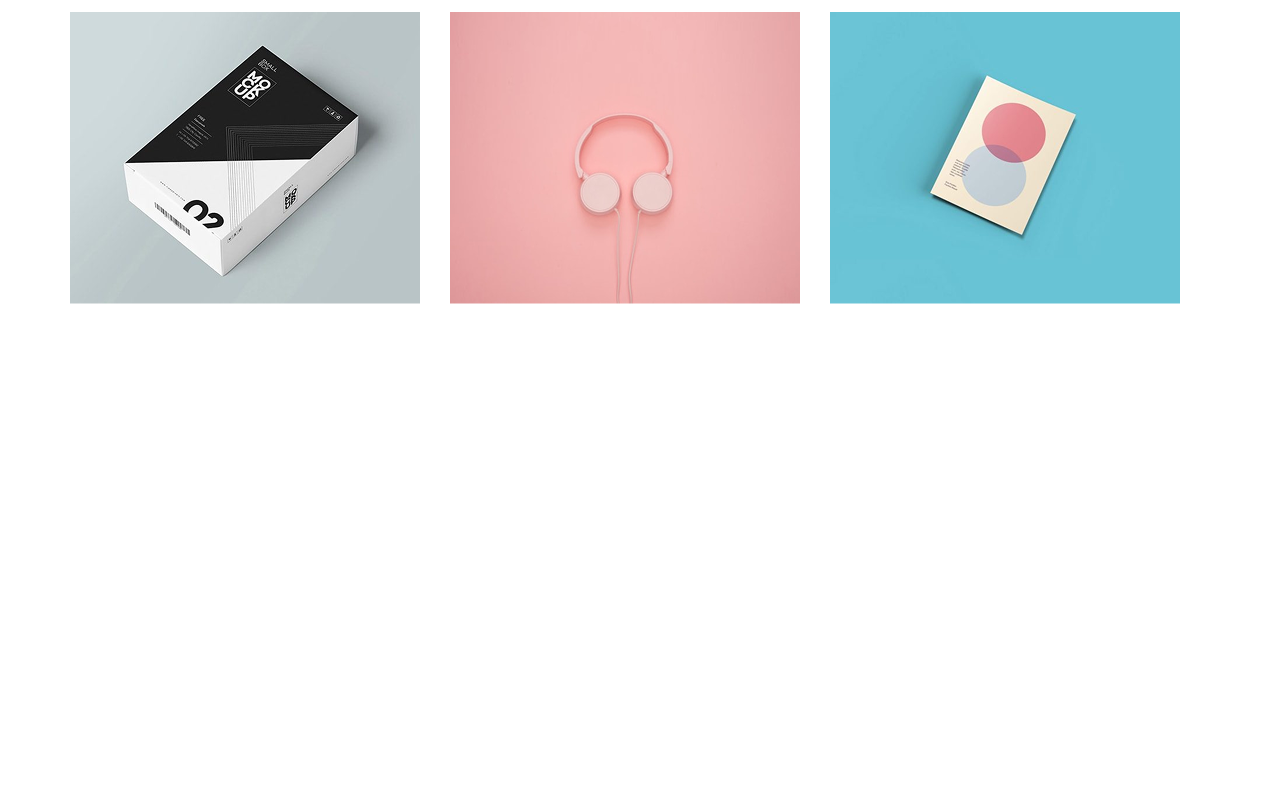
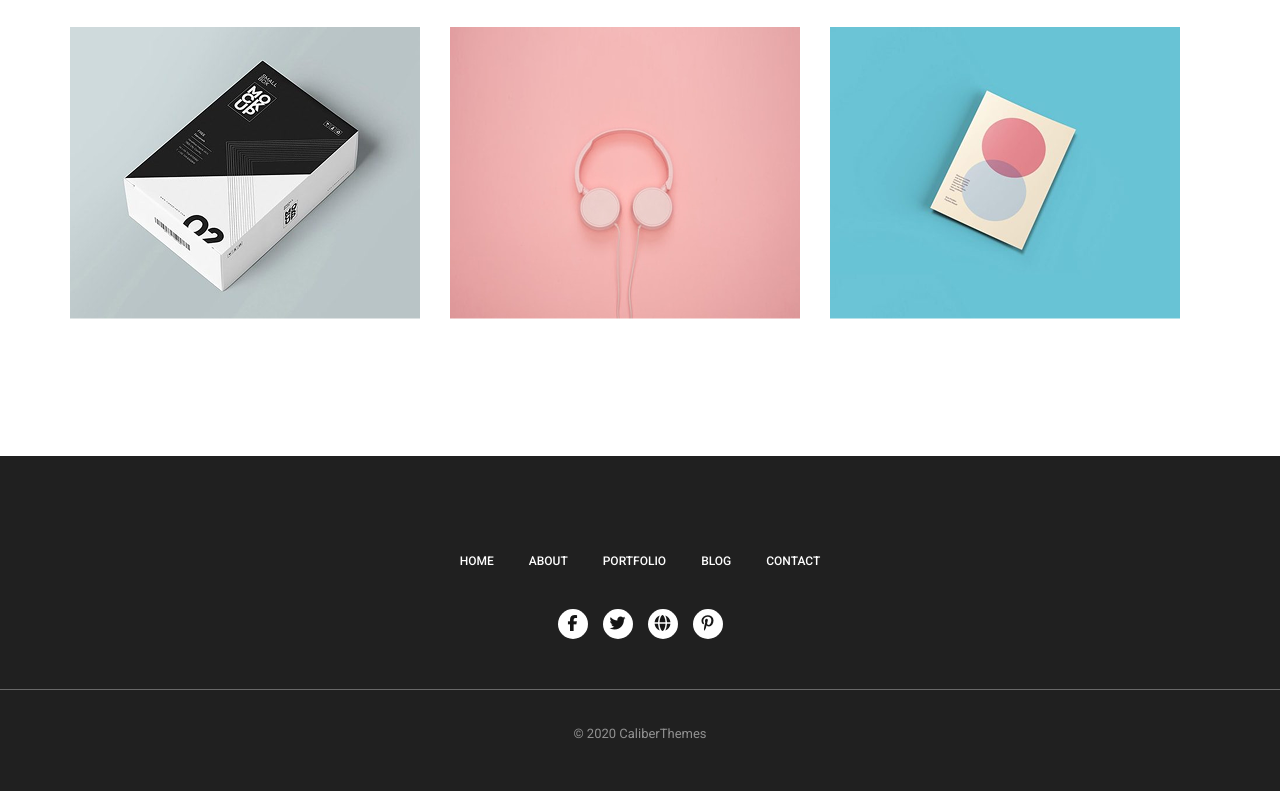
Before and after one commit to sojib6505/blog-site, a plain HTML site: page index.html in a window 1280 px wide. Shown: the part 1535-2326 px from the top of the page. Before the commit the page ends 1843 px from the top, so only its background shows below. Drawn offline with Linux system fonts and the light colour scheme.

Commit message:
footer Section Done

```diff
--- a/index.html
+++ b/index.html
@@ -4,7 +4,11 @@
     <meta charset="UTF-8">
     <meta name="viewport" content="width=device-width, initial-scale=1.0">
     <title>Document</title>
+    <!-- font awesome cdn-->
+    <link rel="stylesheet" href="https://cdnjs.cloudflare.com/ajax/libs/font-awesome/7.0.1/css/all.min.css" integrity="sha512-2SwdPD6INVrV/lHTZbO2nodKhrnDdJK9/kg2XD1r9uGqPo1cUbujc+IYdlYdEErWNu69gVcYgdxlmVmzTWnetw==" crossorigin="anonymous" referrerpolicy="no-referrer" />
+    <!-- Css added -->
     <link rel="stylesheet" href="style/style.css">
+
 </head>
 <body>
      <!-- Navbar Start -->
@@ -52,6 +56,27 @@
          </div>
        </main>
      <!-- Main Section End-->
-
+    <!-- footer section start -->
+    <footer class="footer-section">
+        <div>
+            <ul class="footer-items">
+              <li><a href="#">HOME</a></li>
+              <li><a href="#">ABOUT</a></li>
+              <li><a href="#">PORTFOLIO</a></li>
+              <li><a href="#">BLOG</a></li>
+              <li><a href="#">CONTACT</a></li>
+            </ul>
+        </div>
+        <div class="social-contact">
+             <ul class="social-link">
+               <li><a href="#"><i class="fa-brands fa-facebook-f"></i></a></li>
+               <li><a href="#"><i class="fa-brands fa-twitter"></i></a></li>
+               <li><a href="#"><i class="fa-solid fa-globe"></i></a></li>
+               <li><a href="#"><i class="fa-brands fa-pinterest-p"></i></a></li>
+             </ul>
+        </div>
+        <hr>
+        <p class="footer-p">© 2020 CaliberThemes</p>
+    </footer>
 </body>
 </html>
--- a/style/style.css
+++ b/style/style.css
@@ -6,7 +6,6 @@
 }
 .container{
     width: 1140px;
-    height: 100px;
     margin: auto;
 }
 li{
@@ -23,7 +22,7 @@ img{
     display: flex;
     justify-content: space-between;
     align-items: center;
-    margin-bottom: 20px;
+    /* margin-bottom: 20px; */
 }
 .nav-items{
     display: flex;
@@ -36,6 +35,10 @@ img{
     font-weight: 500;
     color: #151515;
     font-family: "Roboto", sans-serif;
+}
+.nav-items li a:hover{
+    color: #151515;
+    opacity: 60%;
 }
 .logo img{
     padding:30px 0px 30px 15px;
@@ -81,6 +84,12 @@ img{
     color: #151515;
     margin-top: 43px;
     padding-right: 10px;
+    cursor: pointer;
+     font-family: "Roboto", sans-serif;
+}
+.btn-part button:hover{
+   color: #151515;
+   opacity: 50%;
 }
 .btn-part button span{
     padding-left: 10px;
@@ -91,3 +100,58 @@ img{
     flex-wrap: wrap;
     gap: 30px;
 }
+/*     <!-- Main Section End--> */
+/* <!-- footer section start --> */
+.footer-section{
+    height: 335px;
+    background: #202020;
+    margin-top: 133px;
+}
+.footer-items{
+    display: flex;
+    justify-content: center;
+    gap: 35px;
+}
+.footer-items li{
+    margin-top: 95px;
+}
+.footer-items li a{
+    font-size: 12px;
+    font-weight: 500;
+    color: #FFFFFF;
+    font-family: "Roboto", sans-serif;
+}
+.social-link li{
+    display: flex;
+    justify-content: center;
+    align-items: center;
+    width: 30px;
+    height: 30px;
+    background: #FFFFFF;
+    border-radius: 50%;
+}
+.social-link li a{
+   color: #151515;
+}
+.social-link{
+   display: flex;
+   justify-content: center;
+   gap: 15px;
+   margin-top: 40px;
+}
+hr{
+    border: none;
+    height: 1px;
+    margin-top: 50px;
+    background-color: #AFAFAF;
+    opacity: 50%;
+}
+.footer-p{
+     text-align: center;
+     margin-top: 36px;
+     font-size: 13px;
+     font-family: "Roboto", sans-serif;
+     color: #FFFFFF;
+     opacity: 50%;
+}
+/* <!-- footer section end--> */
```
